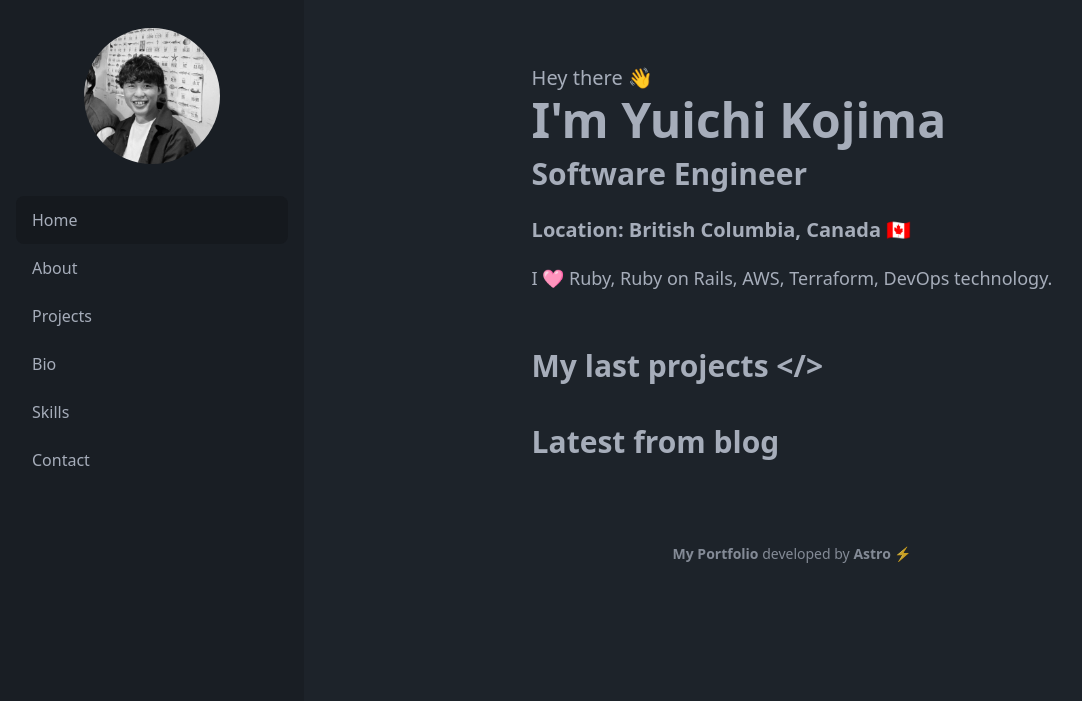
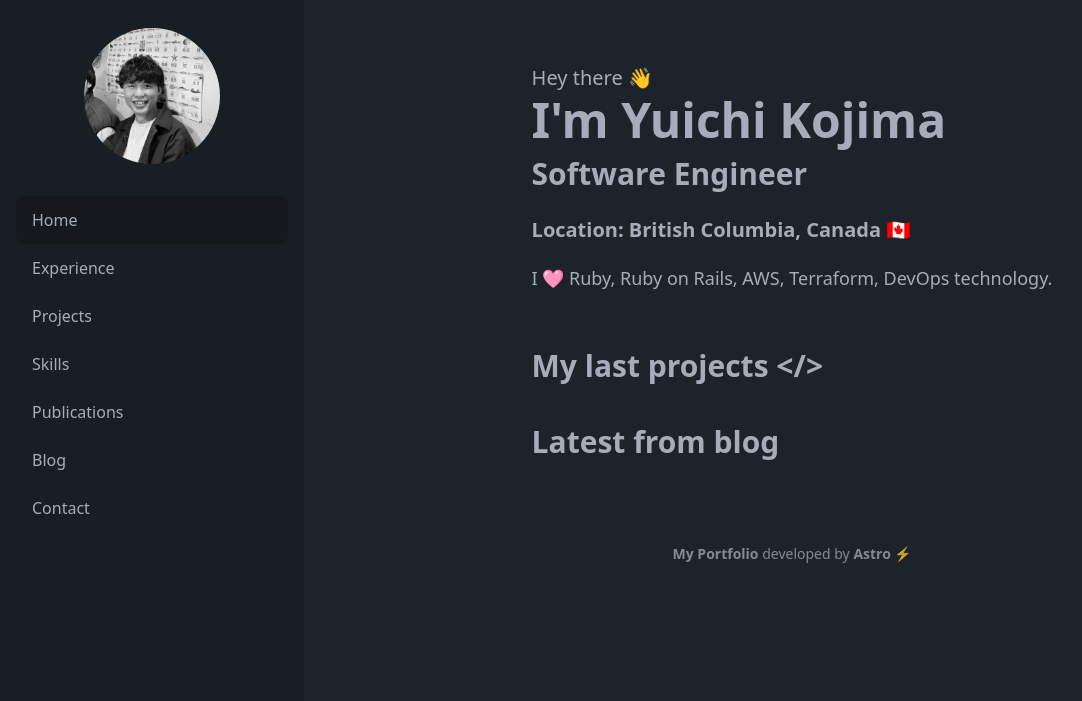
Before and after one commit to samuraikun/my-portfolio-site, an Astro site: page / in a window 1280 px wide. Shown: the top 701 px of the page, without its empty margins (0-1082 px from the left). Built offline with nearby package versions, Linux system fonts and the light colour scheme; Astro itself is replaced by a stand-in of ours.

Commit message:
change side menu contents.

```diff
--- a/src/components/SideBarMenu.astro
+++ b/src/components/SideBarMenu.astro
@@ -5,18 +5,16 @@ const activeClass = "bg-base-300"; // For primary color replace with `active` cl
 
 <ul class="menu grow shrink menu-md overflow-y-auto">
   <li><a class="py-3 text-base" id="home" href="/">Home</a></li>
-  <li><a class="py-3 text-base" id="about" href="/about">About</a></li>
+  <li><a class="py-3 text-base" id="experience" href="/experience/">Experience</a></li>
   <li><a class="py-3 text-base" id="projects" href="/projects">Projects</a></li>
-  <li><a class="py-3 text-base" id="bio" href="/bio/">Bio</a></li>
-  <li><a class="py-3 text-base" id="skills" href="/cv">Skills</a></li>
+  <li><a class="py-3 text-base" id="skills" href="/skills">Skills</a></li>
+  <li><a class="py-3 text-base" id="publications" href="/publications">Publications</a></li>
   <li>
-    <a
-      class="py-3 text-base"
-      href="mailto:tazitaziawawa@gmail.com"
-      target="_blank"
-      referrerpolicy="no-referrer-when-downgrade">Contact</a
-    >
+    <a class="py-3 text-base" id="blog" href="https://samuraikun.dev" target="_blank">
+      Blog
+    </a>
   </li>
+  <li><a class="py-3 text-base" id="contact" href="/contact">Contact</a></li>
 </ul>
 
 <script
```
